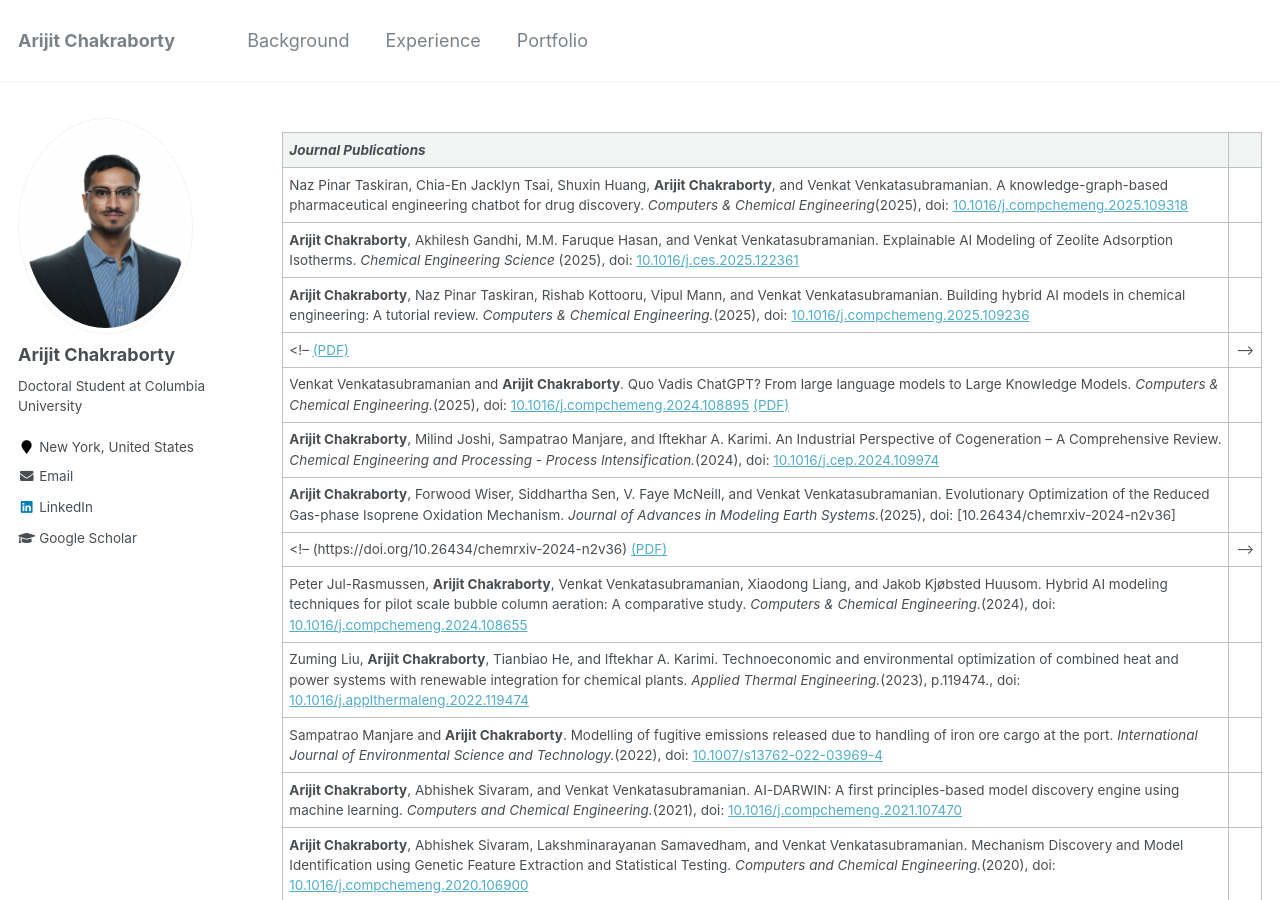
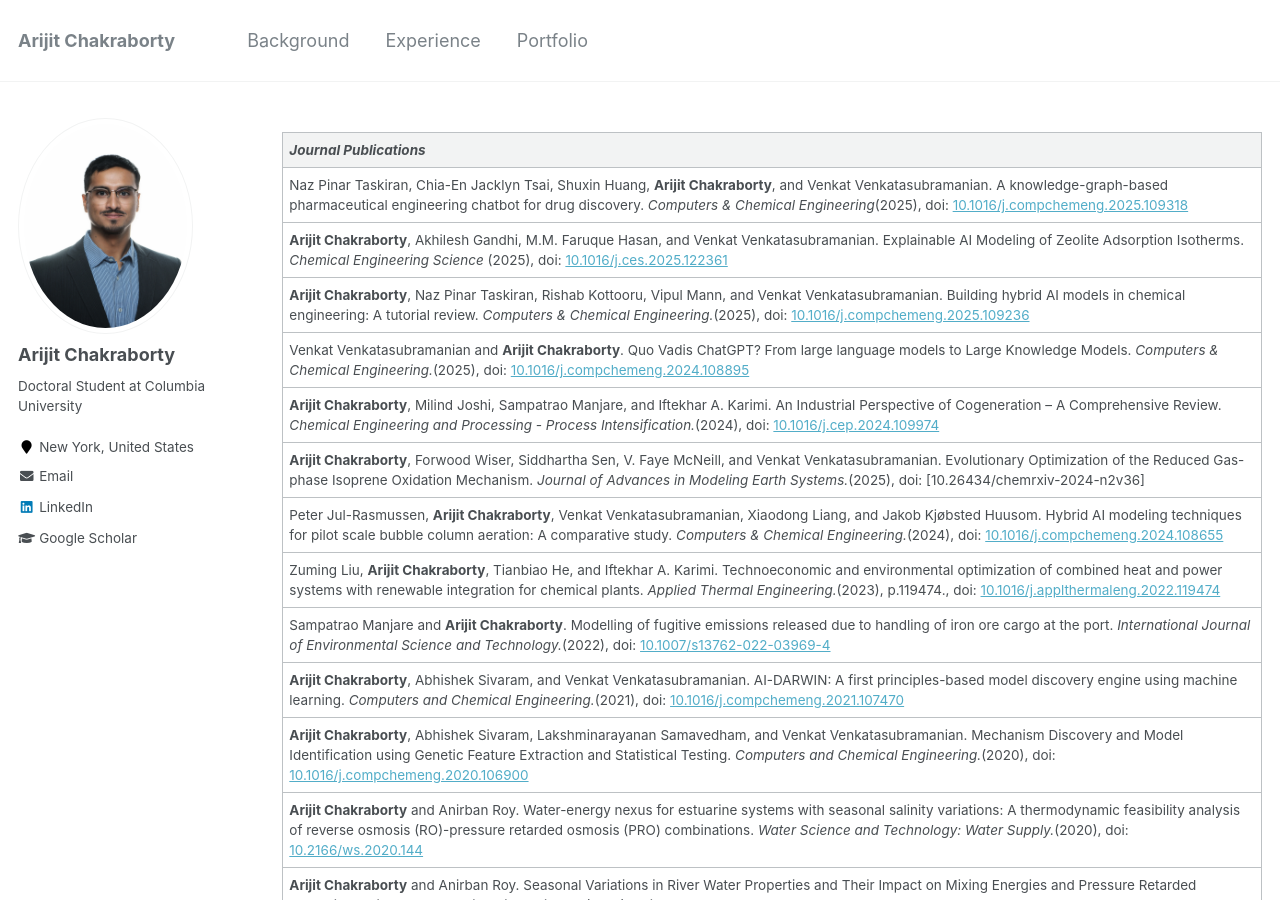
Before and after one commit to arijitc099/arijitc099.github.io, a Jekyll site: the page built from _pages/experience.md, in a window 1280 px wide and 900 px high. Built offline with Jekyll 4.4.1, drawn with Linux system fonts in a browser that asks for light colours.

Commit message:
Update experience.md

```diff
--- a/_pages/experience.md
+++ b/_pages/experience.md
@@ -10,18 +10,16 @@ author_profile: true
 |Naz Pinar Taskiran, Chia-En Jacklyn Tsai, Shuxin Huang, **Arijit Chakraborty**, and Venkat Venkatasubramanian. A knowledge-graph-based pharmaceutical engineering chatbot for drug discovery. _Computers & Chemical Engineering_(2025), doi: [10.1016/j.compchemeng.2025.109318](https://doi.org/10.1016/j.compchemeng.2025.109318)|
 |**Arijit Chakraborty**, Akhilesh Gandhi, M.M. Faruque Hasan, and Venkat Venkatasubramanian. Explainable AI Modeling of Zeolite Adsorption Isotherms. _Chemical Engineering Science_ (2025), doi: [10.1016/j.ces.2025.122361](https://doi.org/10.1016/j.ces.2025.122361)|
 |**Arijit Chakraborty**, Naz Pinar Taskiran, Rishab Kottooru, Vipul Mann, and Venkat Venkatasubramanian. Building hybrid AI models in chemical engineering: A tutorial review. _Computers & Chemical Engineering._(2025), doi: [10.1016/j.compchemeng.2025.109236](https://doi.org/10.1016/j.compchemeng.2025.109236)|
-<!-- [(PDF)](../files/1-s2.0-S0098135424003132-main.pdf)| -->
-|Venkat Venkatasubramanian and **Arijit Chakraborty**. Quo Vadis ChatGPT? From large language models to Large Knowledge Models. _Computers & Chemical Engineering._(2025), doi: [10.1016/j.compchemeng.2024.108895](https://doi.org/10.1016/j.compchemeng.2024.108895) [(PDF)](../files/1-s2.0-S0098135424003132-main.pdf)|
+|Venkat Venkatasubramanian and **Arijit Chakraborty**. Quo Vadis ChatGPT? From large language models to Large Knowledge Models. _Computers & Chemical Engineering._(2025), doi: [10.1016/j.compchemeng.2024.108895](https://doi.org/10.1016/j.compchemeng.2024.108895)|
 |**Arijit Chakraborty**, Milind Joshi, Sampatrao Manjare, and Iftekhar A. Karimi. An Industrial Perspective of Cogeneration – A Comprehensive Review. _Chemical Engineering and Processing - Process Intensification._(2024), doi: [10.1016/j.cep.2024.109974](https://doi.org/10.1016/j.cep.2024.109974)|
 |**Arijit Chakraborty**, Forwood Wiser, Siddhartha Sen, V. Faye McNeill, and Venkat Venkatasubramanian. Evolutionary Optimization of the Reduced Gas-phase Isoprene Oxidation Mechanism. _Journal of Advances in Modeling Earth Systems._(2025), doi: [10.26434/chemrxiv-2024-n2v36]|
-<!-- (https://doi.org/10.26434/chemrxiv-2024-n2v36) [(PDF)](../files/evolutionary-optimization-of-the-reduced-gas-phase-isoprene-oxidation-mechanism.pdf)| -->
 |Peter Jul-Rasmussen, **Arijit Chakraborty**, Venkat Venkatasubramanian, Xiaodong Liang, and Jakob Kjøbsted Huusom. Hybrid AI modeling techniques for pilot scale bubble column aeration: A comparative study. _Computers & Chemical Engineering._(2024), doi: [10.1016/j.compchemeng.2024.108655](https://doi.org/10.1016/j.compchemeng.2024.108655)|
 |Zuming Liu, **Arijit Chakraborty**, Tianbiao He, and Iftekhar A. Karimi. Technoeconomic and environmental optimization of combined heat and power systems with renewable integration for chemical plants. _Applied Thermal Engineering._(2023), p.119474., doi: [10.1016/j.applthermaleng.2022.119474](https://doi.org/10.1016/j.applthermaleng.2022.119474)|
 |Sampatrao Manjare and **Arijit Chakraborty**. Modelling of fugitive emissions released due to handling of iron ore cargo at the port. _International Journal of Environmental Science and Technology._(2022), doi: [10.1007/s13762-022-03969-4](https://doi.org/10.1007/s13762-022-03969-4)|
-|**Arijit Chakraborty**, Abhishek Sivaram, and Venkat Venkatasubramanian. AI-DARWIN: A first principles-based model discovery engine using machine learning. _Computers and Chemical Engineering._(2021), doi: [10.1016/j.compchemeng.2021.107470](https://doi.org/10.1016/j.compchemeng.2021.107470) <!-- [(PDF)](../files/paper4.pdf) -->|
-|**Arijit Chakraborty**, Abhishek Sivaram, Lakshminarayanan Samavedham, and Venkat Venkatasubramanian. Mechanism Discovery and Model Identification using Genetic Feature Extraction and Statistical Testing. _Computers and Chemical Engineering._(2020), doi: [10.1016/j.compchemeng.2020.106900](https://doi.org/10.1016/j.compchemeng.2020.106900) <!-- [(PDF)](../files/paper3.pdf) -->|
-|**Arijit Chakraborty** and Anirban Roy. Water-energy nexus for estuarine systems with seasonal salinity variations: A thermodynamic feasibility analysis of reverse osmosis (RO)-pressure retarded osmosis (PRO) combinations. _Water Science and Technology: Water Supply._(2020), doi: [10.2166/ws.2020.144](https://doi.org/10.2166/ws.2020.144) <!-- [(PDF)](../files/paper2.pdf) -->|
-|**Arijit Chakraborty** and Anirban Roy. Seasonal Variations in River Water Properties and Their Impact on Mixing Energies and Pressure Retarded Osmosis. _Environmental Engineering Science_. (2018), doi: [10.1089/ees.2017.0477](https://doi.org/10.1089/ees.2017.0477) <!-- [(PDF)](../files/paper1.pdf)  -->|
+|**Arijit Chakraborty**, Abhishek Sivaram, and Venkat Venkatasubramanian. AI-DARWIN: A first principles-based model discovery engine using machine learning. _Computers and Chemical Engineering._(2021), doi: [10.1016/j.compchemeng.2021.107470](https://doi.org/10.1016/j.compchemeng.2021.107470)|
+|**Arijit Chakraborty**, Abhishek Sivaram, Lakshminarayanan Samavedham, and Venkat Venkatasubramanian. Mechanism Discovery and Model Identification using Genetic Feature Extraction and Statistical Testing. _Computers and Chemical Engineering._(2020), doi: [10.1016/j.compchemeng.2020.106900](https://doi.org/10.1016/j.compchemeng.2020.106900)|
+|**Arijit Chakraborty** and Anirban Roy. Water-energy nexus for estuarine systems with seasonal salinity variations: A thermodynamic feasibility analysis of reverse osmosis (RO)-pressure retarded osmosis (PRO) combinations. _Water Science and Technology: Water Supply._(2020), doi: [10.2166/ws.2020.144](https://doi.org/10.2166/ws.2020.144)|
+|**Arijit Chakraborty** and Anirban Roy. Seasonal Variations in River Water Properties and Their Impact on Mixing Energies and Pressure Retarded Osmosis. _Environmental Engineering Science_. (2018), doi: [10.1089/ees.2017.0477](https://doi.org/10.1089/ees.2017.0477)|
 
 
 |_Conference Proceedings_|
```
